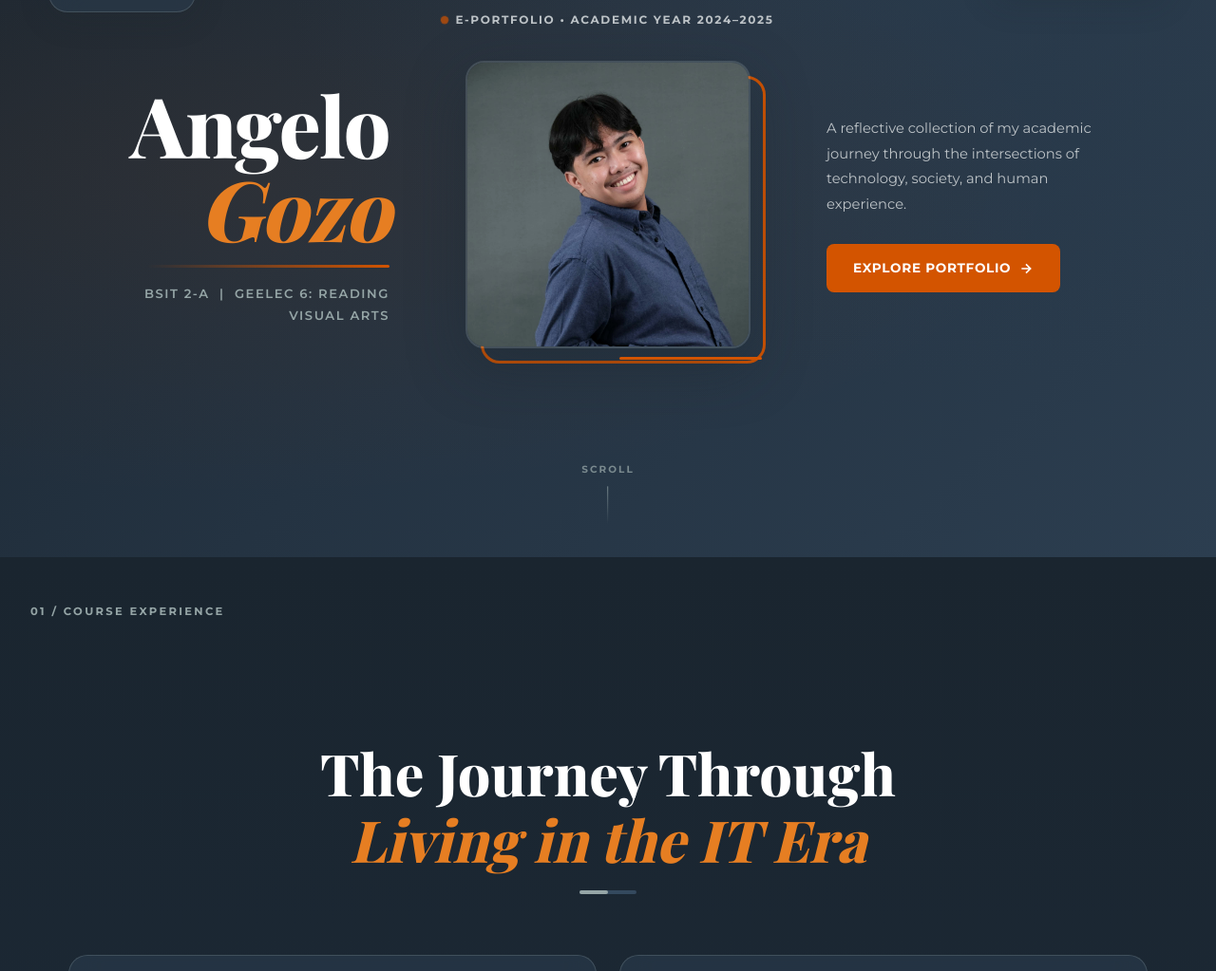
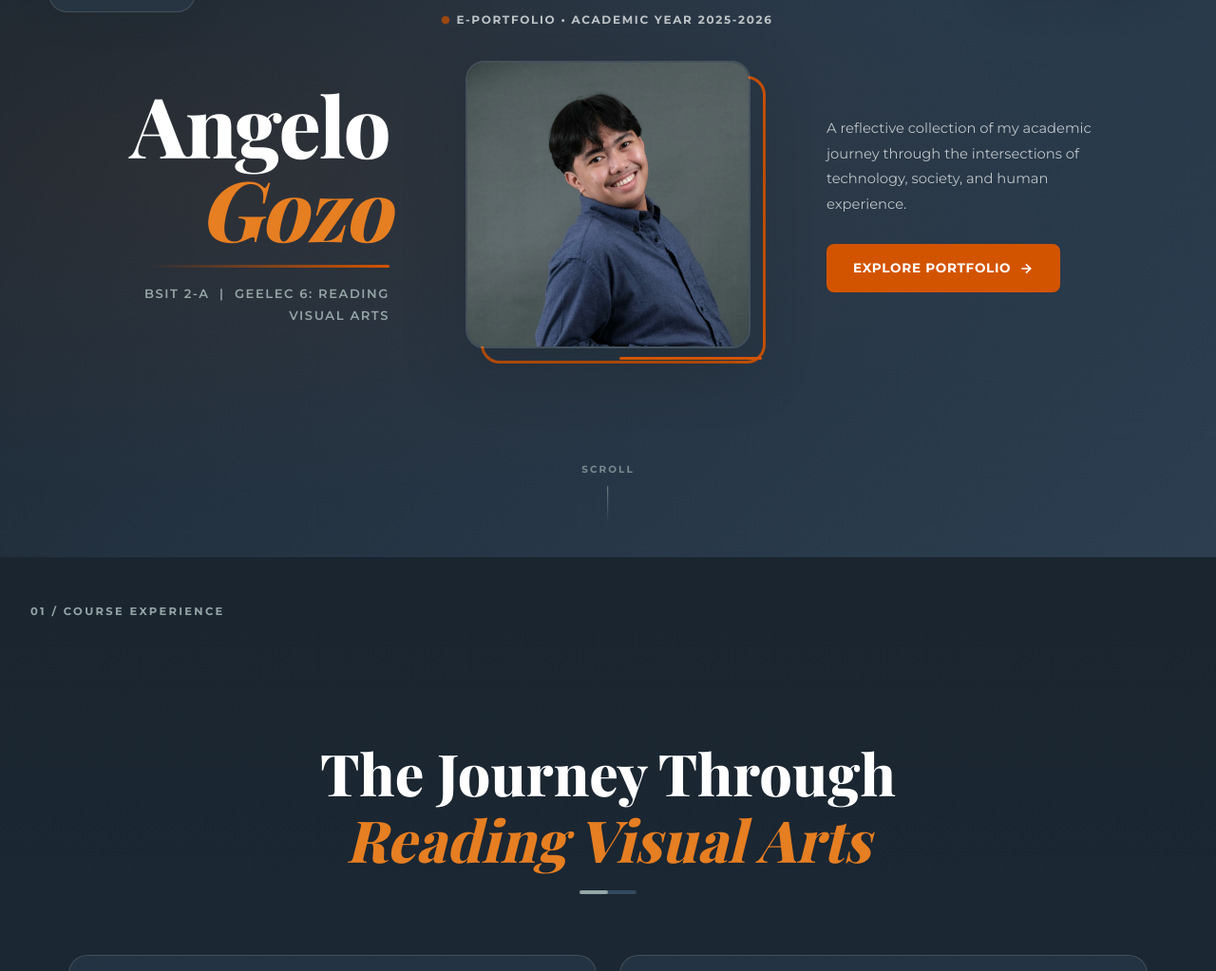
Before and after one commit to gzgelo/gozo-eportfolio-geelec6, a plain HTML site: page GEELEC6_GOZO_2A_EPortfolio_/index.html in a window 1280 px wide. Shown: the part 213-1236 px from the top of the page at 95% size. Drawn offline with nearby package versions, Linux system fonts and the light colour scheme; a web font is replaced by a local one.

Commit message:
Update index.html

```diff
--- a/GEELEC6_GOZO_2A_EPortfolio_/index.html
+++ b/GEELEC6_GOZO_2A_EPortfolio_/index.html
@@ -67,7 +67,7 @@
     <div class="hero-content">
       <div class="hero-badge reveal-up">
         <span class="badge-dot"></span>
-        E-Portfolio &bull; Academic Year 2024–2025
+        E-Portfolio &bull; Academic Year 2025-2026
       </div>
 
       <div class="hero-text-block reveal-up delay-1">
@@ -104,7 +104,7 @@
     <div class="section-label">01 / Course Experience</div>
     <div class="container">
       <div class="section-header reveal-up">
-        <h2 class="section-title">The Journey Through<br><em>Living in the IT Era</em></h2>
+        <h2 class="section-title">The Journey Through<br><em>Reading Visual Arts</em></h2>
         <div class="title-accent"></div>
       </div>
 
@@ -187,7 +187,7 @@
             <div class="artifact-info">
               <div class="artifact-tag">Assessment</div>
               <h3>Quiz</h3>
-              <p>A foundational assessment evaluating comprehension of core concepts in the IT Era — covering digital transformation, societal impact, and the evolving role of information technology.</p>
+              <p>A foundational assessment evaluating comprehension of core concepts in the Reading Visual Arts — covering digital transformation, societal impact, and the evolving role of information technology.</p>
               <a href="asset/quiz.jpg" target="_blank" class="artifact-link">
                 View Document
                 <svg width="14" height="14" viewBox="0 0 24 24" fill="none" stroke="currentColor" stroke-width="2.5"><path d="M18 13v6a2 2 0 01-2 2H5a2 2 0 01-2-2V8a2 2 0 012-2h6M15 3h6v6M10 14L21 3"/></svg>
@@ -304,7 +304,7 @@
               </div>
               <div>
                 <span class="meta-label">Subject</span>
-                <span class="meta-value">GEELEC 6: Living in the IT Era</span>
+                <span class="meta-value">GEELEC 6: Reading Visual Arts</span>
               </div>
             </div>
             <div class="meta-item">
@@ -319,7 +319,7 @@
           </div>
 
           <h3 class="discussion-heading">Collaborative Academic Discourse</h3>
-          <p>This discussion paper represents one of the most intellectually stimulating collaborative efforts of the semester. As part of Group 1, we were tasked with synthesizing our collective understanding of a critical theme in the course — examining how living in the IT era reshapes identity, community, and responsibility.</p>
+          <p>This discussion paper represents one of the most intellectually stimulating collaborative efforts of the semester. As part of Group 1, we were tasked with synthesizing our collective understanding of a critical theme in the course — examining how living in the Reading Visual Arts reshapes identity, community, and responsibility.</p>
           <p>The process of writing collaboratively was as educational as the content itself. We had to negotiate perspectives, reconcile conflicting interpretations, and produce a unified voice from multiple individual experiences. It required active listening, intellectual flexibility, and a shared commitment to academic rigor.</p>
           <p>The finished paper stands as a testament to what collaborative scholarship can achieve — a document that is richer, more multifaceted, and more insightful than any one of us could have produced alone.</p>
 
@@ -411,7 +411,7 @@
           <img src="asset/ccms_logo.png" alt="CCMS" />
         </div>
         <div class="footer-text">
-          <p><strong>Angelo Gozo</strong> &bull; BSIT 2-A &bull; GEELEC 6: Living in the IT Era</p>
+          <p><strong>Angelo Gozo</strong> &bull; BSIT 2-A &bull; GEELEC 6: Living in the Reading Visual Arts</p>
           <p>Camarines Norte State College &bull; College of Computing &amp; Multimedia Studies</p>
         </div>
         <div class="footer-year">
```
